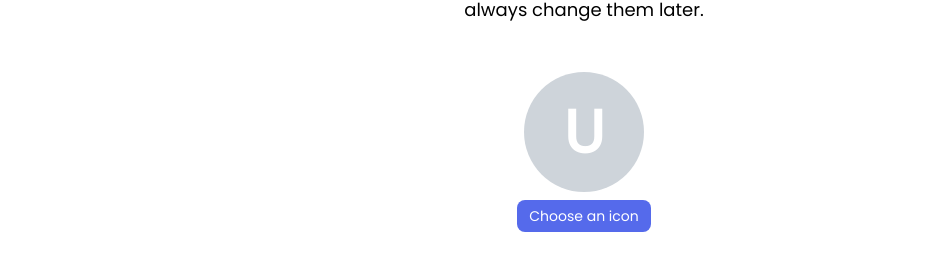
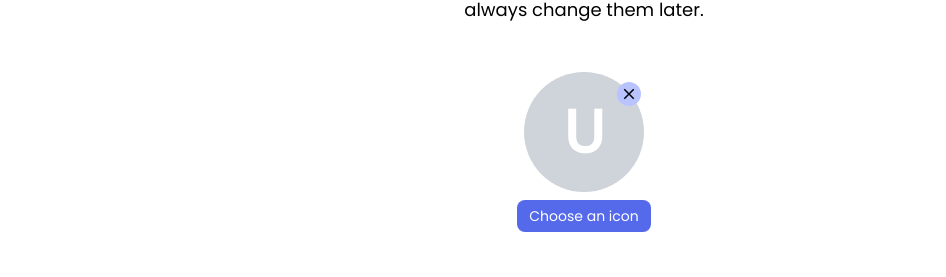
Before and after one commit to jeannyinthelamp/sycamore.ai, a React (Create React App) app: page /onboarding_4 in a window 1280 px wide. Shown: the part 244-521 px from the top of the page, without its empty margins (56-1002 px from the left). Built offline with nearby package versions, Linux system fonts and the light colour scheme; no server answers; a web font is replaced by a local one.

Commit message:
Add functionality for closing icon modal on exit btn press. Add hover states. Add functionality for removing icon

```diff
--- a/src/Components/Onboarding/Onboarding_Icon_Picker/Onboarding_Icon_Picker.js
+++ b/src/Components/Onboarding/Onboarding_Icon_Picker/Onboarding_Icon_Picker.js
@@ -66,8 +66,9 @@ export default function Onboarding_Icon_Picker(props) {
       className={`icon-modal-page-wrapper absolute flex justify-center items-start w-screen h-screen  z-10 ${
         props.iconModalVisible ? "" : "hidden"
       }`}
+      onClick={props.exitOnOutsideClick}
     >
-      <div className='icon-modal-wrapper flex flex-col justify-center items-center gap-[16px] w-[410px] h-[356px] mt-[500px] p-6 bg-white rounded-lg outline outline-1 outline-[#DEE2E6] shadow-md'>
+      <div className='icon-modal-wrapper flex flex-col justify-center items-center gap-[16px] w-[410px] h-[356px] mt-[500px] p-6 bg-white rounded-lg outline outline-1 outline-[#DEE2E6] z-20 shadow-md'>
         <div className='title-and-exit-wrapper flex flex-row justify-between items-center w-[100%] h-auto'>
           <h1 className='title font-Poppins text-[1.125rem] text-[#000] font-semibold leading-[28px]'>
             Icons
--- a/src/Pages/Onboarding/Onboarding_4.js
+++ b/src/Pages/Onboarding/Onboarding_4.js
@@ -95,10 +95,23 @@ export default function Onboarding_4() {
             always change them later.
           </p>
         </div>
-        <div className='flex flex-col items-center my-[48px]'>
+        <div className=' relative flex flex-col items-center my-[48px]'>
+          <img
+            className='remove-icon-btn absolute top-[10px] right-[10px] w-[24px] h-[24px] p-[3px] bg-[#B9C4FF] rounded-full cursor-pointer z-30 hover:bg-[#8FA0FF] '
+            src={exit}
+            alt='exit icon'
+            onClick={() => {
+              setIconModalVisible(false);
+              setIconSelected(false);
+            }}
+          />
           <div
-            className='bg-[#CED4DA] p-[10px] w-[120px] h-[120px] rounded-full flex flex-col items-center cursor-pointer'
-            onClick={toggleIconPicker}
+            className={`p-[10px] w-[120px] h-[120px] rounded-full flex flex-col items-center cursor-pointer z-0 hover:bg-[#ADB5BD] hover:outline hover:outline-[5px] hover:outline-offset-[-5px] hover:outline-[#E9ECEF] ${
+              !iconSelected ? "bg-[#CED4DA]" : "bg-[#F8F9FA]"
+            }`}
+            onClick={() => {
+              toggleIconPicker();
+            }}
           >
             <h1
               className={`text-6xl pt-5 text-white font-extrabold ${
@@ -115,7 +128,7 @@ export default function Onboarding_4() {
             </h1>
           </div>
           <p
-            className='w-auto mt-[8px] py-1 px-3 text-[14px] font-medium text-white font-Poppins text-center leading-6 bg-[#556AEB] rounded-lg cursor-pointer'
+            className='w-auto mt-[8px] py-1 px-3 text-[14px] font-medium text-white font-Poppins text-center leading-6 bg-[#556AEB] rounded-lg cursor-pointer hover:bg-[#1D2E99]'
             onClick={toggleIconPicker}
           >
             Choose an icon
@@ -187,7 +200,10 @@ export default function Onboarding_4() {
         iconSelectionOnClick={(e) => {
           handelIcon(e);
         }}
-        // cancelIcon=()
+        // close modal when clicking anywhere outside of it
+        exitOnOutsideClick={() => {
+          setIconModalVisible(false);
+        }}
       />
     </div>
   );
```
